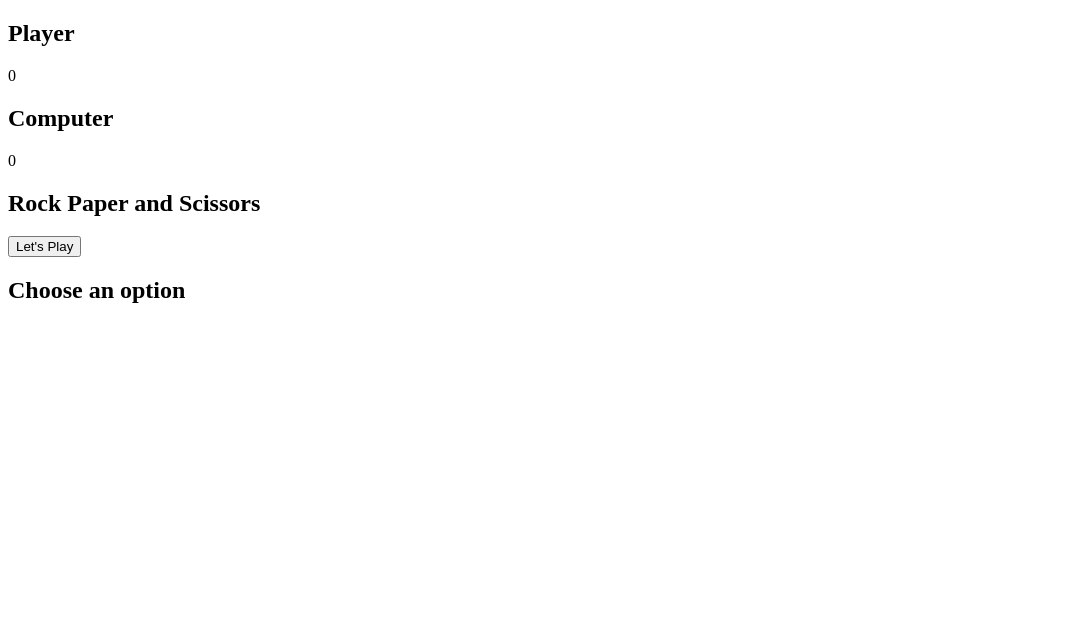
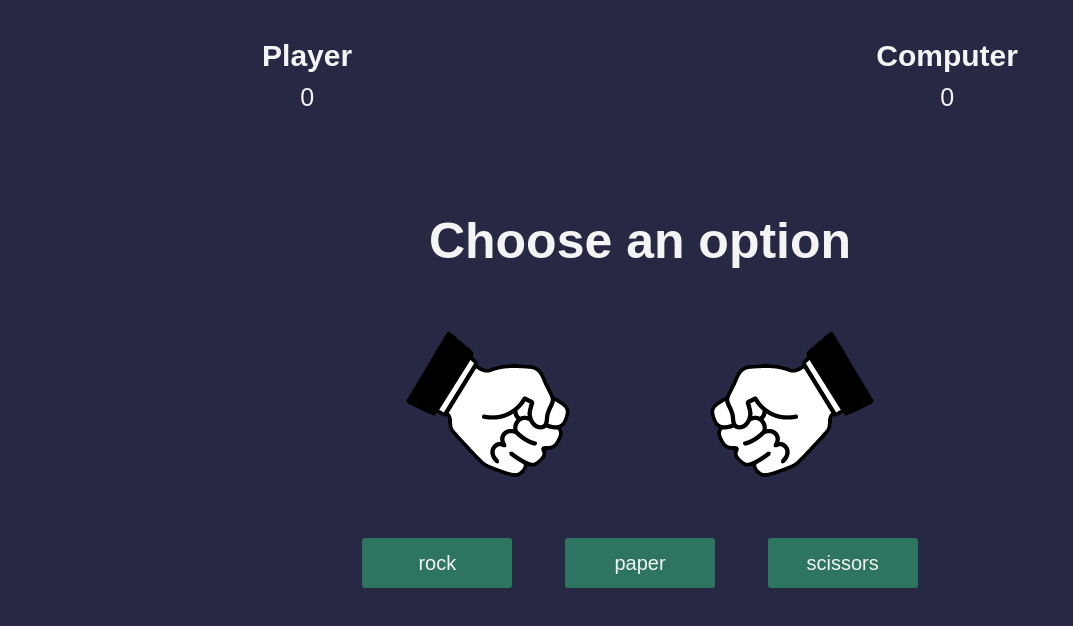
Before and after one commit to DominuSSoboL/Rock-Paper-Scissors-Game, a plain HTML site: page index.html in a window 1280 px wide. Shown: the whole page, without its empty margins (0-1073 px from the left). Drawn offline with Linux system fonts and the light colour scheme.

Commit message:
Start marking and adding styles. Added icons.

```diff
--- a/css/style.css
+++ b/css/style.css
@@ -0,0 +1,85 @@
+*{
+    margin: 0;
+    padding: 0;
+    box-sizing: border-box;
+}
+
+section {
+    height: 100vh;
+    background-color: rgb(39, 41, 68);
+    font-family: sans-serif;
+}
+
+.score {
+    color: rgb(244, 244, 244);
+    height: 20vh;
+    display: flex;
+    justify-content: space-around;
+    align-items: center;
+}
+
+.score h2 {
+    font-size: 30px;
+}
+
+.score p {
+    text-align: center;
+    padding: 10px;
+    font-size: 25px;
+}
+
+.intro {
+    color: rgb(244, 244, 244);
+    height: 50vh;
+    display: flex;
+    justify-content: space-around;
+    flex-direction: column;
+    align-items: center;
+    opacity: 0;
+}
+.intro h1 {
+    font-size: 50px;
+}
+.intro button,
+.match button {
+    width: 150px;
+    height: 50px;
+    background: none;
+    border: none;
+    color: rgb(244, 244, 244);
+    font-size: 20px;
+    background: rgb(45, 117, 96);
+    border-radius: 3px;
+    cursor: pointer;
+}
+
+.match {
+    position: absolute;
+    top: 50%;
+    left: 50%;
+    transform: translate(-50%, -50%);
+}
+.winner {
+    color: rgb(244, 244, 244);
+    text-align: center;
+    font-size: 50px;
+}
+.hands,
+.options {
+    display: flex;
+    justify-content: space-around;
+    align-items: center;
+}
+
+.player-hand {
+    transform: rotateY(180deg)
+}
+
+div.fadeOut {
+    opacity: 0;
+    pointer-events: none;
+}
+div.fadeIn {
+    opacity: 1;
+    pointer-events: all;
+}
--- a/index.html
+++ b/index.html
@@ -14,12 +14,11 @@
                 <h2>Player</h2>
                 <p>0</p>
             </div>
-
             <div class="computer-score">
                 <h2>Computer</h2>
                 <p>0</p>
             </div>
-
+        </div>
         <div class="intro">
             <h1>Rock Paper and Scissors</h1>
             <button>Let's Play</button>
@@ -28,9 +27,13 @@
         <div class="match">
             <h2 class="winner">Choose an option</h2>
             <div class="hands">
-                    <img class="player-hand" src="" alt="">
-                    <img class="computer-hand" src="" alt="">
+                <img class="player-hand" src="./img/rock.png" alt="">
+                <img class="computer-hand" src="./img/rock.png" alt="">
             </div>
+            <div class="options">
+                <button class="rock">rock</button>
+                <button class="paper">paper</button>
+                <button class="scissors">scissors</button>
             </div>
         </div>
     </section>
```
Also changed, not shown: img/paper.png (added), img/rock.png (added), img/scissors.png (added). Lines whose indentation alone changed are shown as unchanged.
